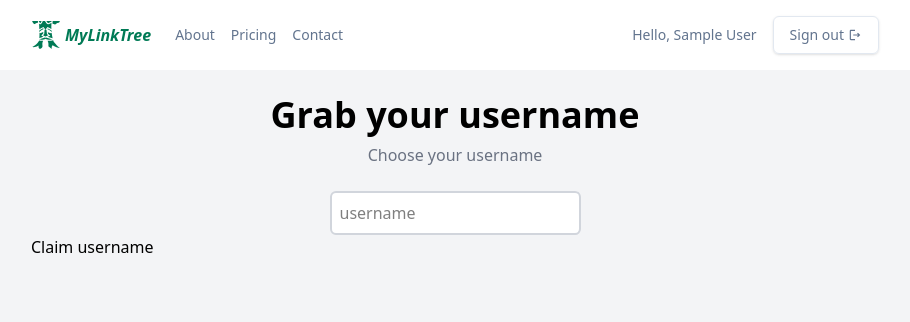
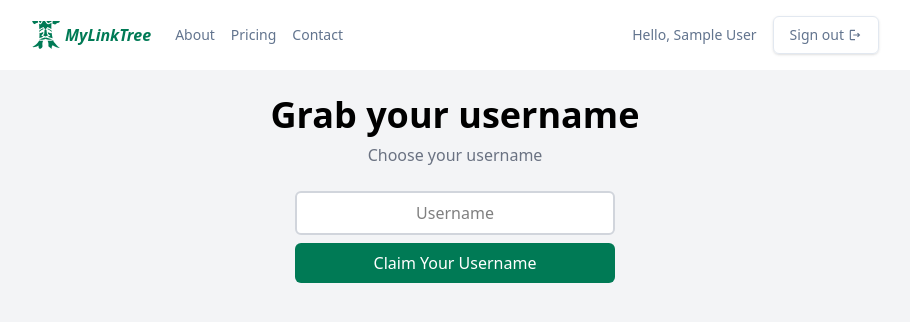
Before and after one commit to johchen24/MyLinkTree, a Next.js app: page /account in a window 1280 px wide. Shown: the top 322 px of the page, without its empty margins (185-1095 px from the left). Built offline with nearby package versions, Linux system fonts and the light colour scheme; no server answers; sample sign-in values are in the browser's storage.

Commit message:
claim username frontend

```diff
--- a/src/app/account/page.js
+++ b/src/app/account/page.js
@@ -18,8 +18,17 @@ export default async function Account({searchParams}) {
                 <p className="text-center mb-6 text-gray-500">
                     Choose your username
                 </p>
-                <input className="block p-2 bg-white mx-auto border-2 border-gray-300 rounded-md" type="text" placeholder="username" />
-                <button type="submit">Claim username</button>
+                <div className="max-w-xs mx-auto">
+                    <input
+                        className="block p-2 bg-white border-2 border-gray-300 rounded-md w-full mb-2 text-center"
+                        type="text" placeholder="Username" defaultValue={username}/>
+                    <button
+                        type="submit"
+                        className="bg-emerald-700 text-white px-4 py-2 rounded-md block w-full"
+                    >
+                        Claim Your Username
+                    </button>
+                </div>
             </form>
         </div>
 
```
